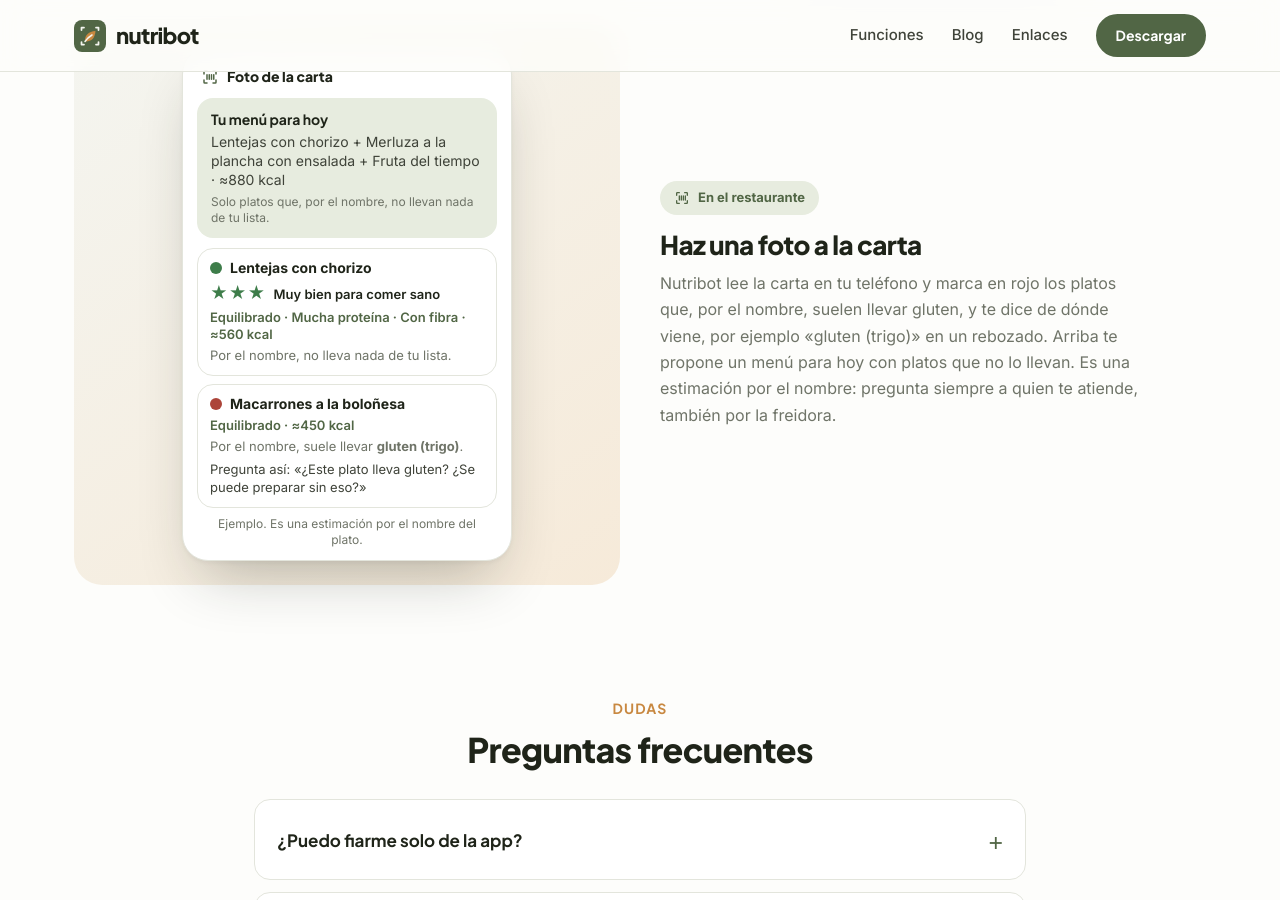
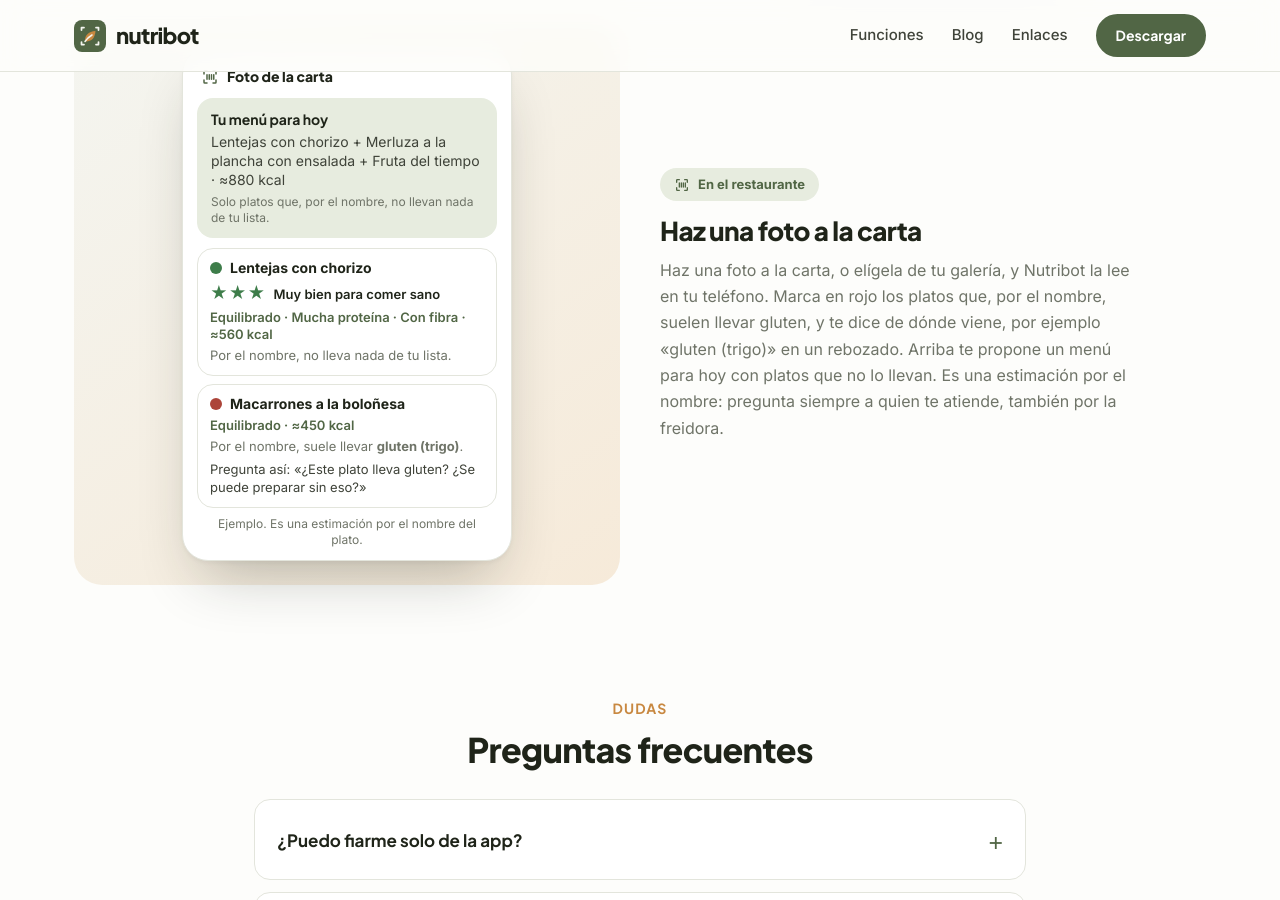
Before and after one commit to ferrodvilla-sys/nutribot-web, a Jekyll site: the page built from celiacos.md, in a window 1280 px wide and 900 px high, scrolled down 2570 px. Built offline with Jekyll 4.4.1, drawn with Linux system fonts in a browser that asks for light colours.

Commit message:
Web carta: foto o galería, muchas cocinas, bebidas aparte, avisos prudentes (v60)
Co-Authored-By: Claude Opus 5.5 <noreply@anthropic.com>
Claude-Session: https://claude.ai/code/session_01KHzAHBvrDiR2veewmQW8ZW

```diff
--- a/celiacos.md
+++ b/celiacos.md
@@ -39,7 +39,7 @@ ayuda:
   - icono: scan
     etiqueta: En el restaurante
     titulo: Haz una foto a la carta
-    texto: "Nutribot lee la carta en tu teléfono y marca en rojo los platos que, por el nombre, suelen llevar gluten, y te dice de dónde viene, por ejemplo «gluten (trigo)» en un rebozado. Arriba te propone un menú para hoy con platos que no lo llevan. Es una estimación por el nombre: pregunta siempre a quien te atiende, también por la freidora."
+    texto: "Haz una foto a la carta, o elígela de tu galería, y Nutribot la lee en tu teléfono. Marca en rojo los platos que, por el nombre, suelen llevar gluten, y te dice de dónde viene, por ejemplo «gluten (trigo)» en un rebozado. Arriba te propone un menú para hoy con platos que no lo llevan. Es una estimación por el nombre: pregunta siempre a quien te atiende, también por la freidora."
     demo: alergias
 preguntas:
   - p: "¿Puedo fiarme solo de la app?"
--- a/index.html
+++ b/index.html
@@ -87,7 +87,7 @@ keywords: [diario de comidas y síntomas, gases e hinchazón, qué alimento me s
     <div class="feature-text">
       <span class="badge">{% include icon.html name="scan" %}En el restaurante</span>
       <h3>Haz una foto a la carta y elige mejor</h3>
-      <p>Nutribot lee la carta en tu propio teléfono y marca cada plato con un color. Si tienes alergias o intolerancias, el color te dice qué puede llevar y lo nombra, por ejemplo «gluten (trigo)». Si no, te dice cómo encaja con tu objetivo y con lo que te queda del día.</p>
+      <p>Haz una foto a la carta, o elige una de tu galería, y Nutribot la lee en tu propio teléfono. Entiende platos de muchas cocinas, agrupa las bebidas aparte y marca cada plato con un color. Si tienes alergias o intolerancias, el color te dice qué puede llevar y lo nombra, por ejemplo «gluten (trigo)»; y si por el nombre no está claro, te lo marca para que preguntes. Si no, te dice cómo encaja con tu objetivo y con lo que te queda del día.</p>
       <p>Cada plato lleva de 1 a 3 estrellas según tu objetivo, si es ligero, equilibrado o contundente y sus calorías aproximadas. Y arriba, «Tu menú para hoy»: primero, segundo y postre ya elegidos. Es una estimación por el nombre del plato, así que pregunta siempre a quien te atiende.</p>
     </div>
     {% include carta-demo.html modo="alergias" %}
@@ -220,7 +220,7 @@ keywords: [diario de comidas y síntomas, gases e hinchazón, qué alimento me s
   </details>
   <details>
     <summary>¿Me ayuda a elegir en un restaurante?</summary>
-    <p>Sí. Haz una foto a la carta: Nutribot la lee en tu teléfono (la foto no se envía a ningún sitio) y marca cada plato con un color, por tus alergias o por tu objetivo, con estrellas, calorías aproximadas y un menú para hoy. Si un plato no está en la carta, escríbelo como lo dirías (por ejemplo, "lubina a la plancha con ensalada") y Nutribot lo separa en ingredientes. Todo sale del nombre del plato, no de la receta de la cocina, así que pregunta siempre a quien te atiende.</p>
+    <p>Sí. Haz una foto a la carta o elígela de tu galería: Nutribot la lee en tu teléfono (la foto no se envía a ningún sitio) y marca cada plato con un color, por tus alergias o por tu objetivo, con estrellas, calorías aproximadas y un menú para hoy. Si un plato no está en la carta, escríbelo como lo dirías (por ejemplo, "lubina a la plancha con ensalada") y Nutribot lo separa en ingredientes. Todo sale del nombre del plato, no de la receta de la cocina, así que pregunta siempre a quien te atiende.</p>
   </details>
   <details>
     <summary>¿Nutribot diagnostica intolerancias?</summary>
```
Also changed, not shown: alergias.md (+1 -1 lines).
